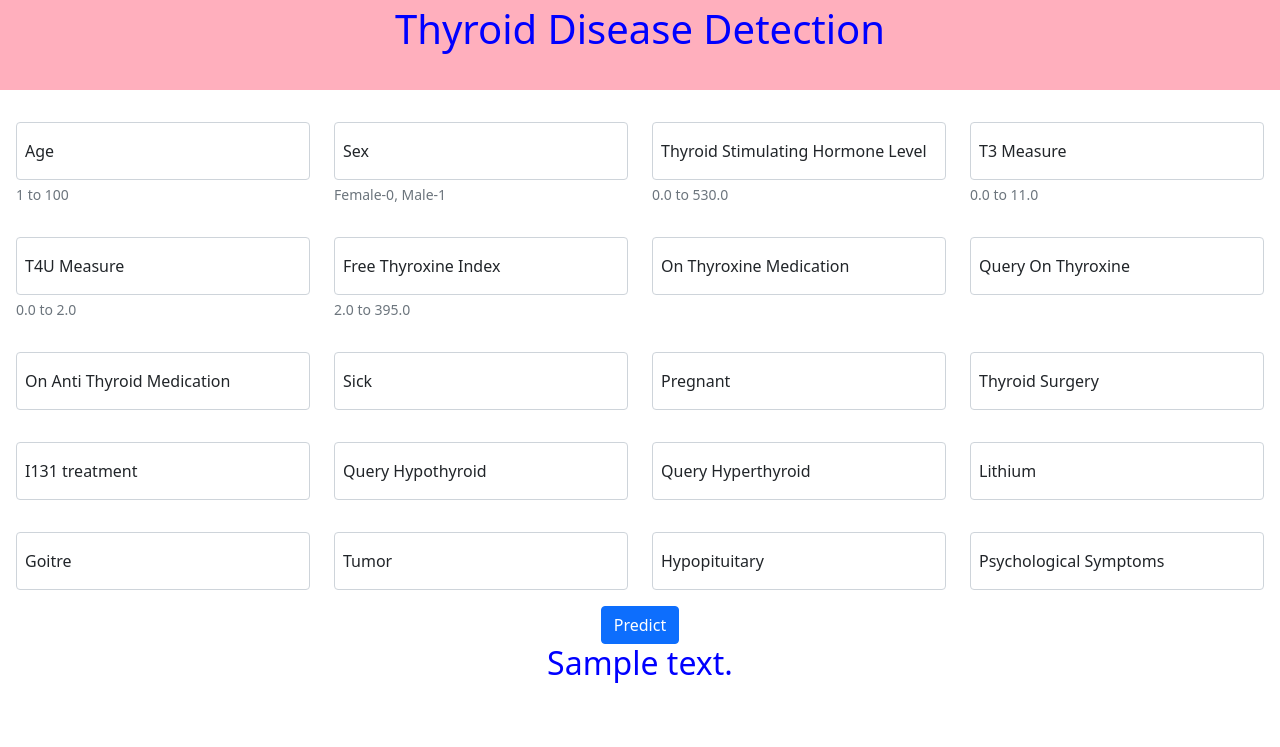
After one commit to ahmadtaquee/thyroid-classification-deployment, a Flask app: template templates/index-others.html in a window 1280 px wide. The commit adds this page. Shown: the top 747 px of the page. Run offline with Flask 2, Linux system fonts and the light colour scheme; the template is opened without the code that fills it: most values are stand-ins (such as "Sample title", 1, 10 or a date in 2020); parts of the project's set-up code (start-up, migrations or seed data) failed here and were passed over; some libraries are stand-ins or nearby versions.

Commit message:
EDA updated

```diff
--- a/main.py
+++ b/main.py
@@ -25,6 +25,7 @@ def home():
 
 @app.route('/predict', methods=['POST'])
 def predict():
+
     db = mongo.db.patient_data_collection
 
     age = float(request.form.get('age', False))
--- /dev/null
+++ b/templates/index-others.html
@@ -0,0 +1,177 @@
+<!DOCTYPE html>
+<html lang="en">
+<head>
+  <!-- Required meta tags -->
+  <meta charset="utf-8">
+  <meta name="viewport" content="width=device-width, initial-scale=1">
+  <link rel="stylesheet" type="text/css" href="{{ url_for('static', filename='css/style.css') }}">
+  <!-- Bootstrap CSS -->
+  <link href="https://cdn.jsdelivr.net/npm/bootstrap@5.1.1/dist/css/bootstrap.min.css" rel="stylesheet" integrity="sha384-F3w7mX95PdgyTmZZMECAngseQB83DfGTowi0iMjiWaeVhAn4FJkqJByhZMI3AhiU" crossorigin="anonymous">
+  <title>Thyroid Detection - Homepage</title>
+</head>
+<body>
+    <div class="wrapper fl">
+        <div class="main">
+            <div class="head">
+                <div style="background-color:#FFAFBD;padding:5px;">
+                    <center>
+                        <h1 style="color:blue">Thyroid Disease Detection</h1><br>
+                    </center>
+                </div>
+
+                <div class="form fl p-3">
+                    <form action="/predict" method="POST" class="row">
+
+                        <div class="form-floating my-3 col-md-3">
+                            <input type="number" name="age"  id="age" placeholder="1-100" step="any"
+                                   class="name-inp form-control" min="1" max="100" required>
+                            <label for="age" class="ms-2">Age</label>
+                            <div class="form-text">1 to 100</div>
+                        </div>
+
+                        <div class="form-floating my-3 col-md-3">
+                            <input type="number" name="sex"  id="sex" placeholder="0-1" step="any"
+                                   class="name-inp form-control" min="0" max="1" required>
+                            <label for="sex" class="ms-2">Sex</label>
+                            <div class="form-text">Female-0, Male-1</div>
+                        </div>
+
+                        <div class="form-floating my-3 col-md-3">
+                            <input type="number" name="TSH"  id="tsh" placeholder="30-150" step="any"
+                                   class="name-inp form-control" min="0.0" max="530.0" required>
+                            <label for="tsh" class="ms-2">Thyroid Stimulating Hormone Level</label>
+                            <div class="form-text">0.0 to 530.0</div>
+                        </div>
+
+                        <div class="form-floating my-3 col-md-3">
+                            <input type="number" name="T3" placeholder="30-150" id="t3" step="any"
+                                   class="name-inp form-control" min="0.0" max="11.0" required>
+                            <label for="t3" class="ms-2">T3 Measure</label>
+                            <div class="form-text">0.0 to 11.0</div>
+                        </div>
+
+                        <div class="form-floating my-3 col-md-3">
+                            <input type="number" name="T4U" placeholder="30-150" id="t4u" step="any"
+                                   class="name-inp form-control" min="0.0" max="2.0" required>
+                            <label for="t4u" class="ms-2">T4U Measure</label>
+                            <div class="form-text">0.0 to 2.0</div>
+                        </div>
+
+                        <div class="form-floating my-3 col-md-3">
+                            <input type="number" name="FTI" placeholder="30-150" id="fti" step="any"
+                            class="name-inp form-control" min="2.0" max="395.0" required>
+                            <label for="fti" class="ms-2">Free Thyroxine Index</label>
+                            <div class="form-text">2.0 to 395.0</div>
+                        </div>
+
+                        <div class="form-floating my-3 col-md-3">
+                            <input type="number" name="onthyroxine" id="on_thyroxine"
+                                   class="name-inp form-control" min="0" max="1" placeholder="True-1, False-0" required>
+                            <label for="on_thyroxine" class="ms-2">On Thyroxine Medication</label>
+                        </div>
+
+                        <div class="form-floating my-3 col-md-3">
+                            <input type="number" name="queryonthyroxine" id="query_on_thyroxine"
+                                   class="name-inp form-control" min="0" max="1" placeholder="True-1, False-0" required>
+                            <label for="query_on_thyroxine" class="ms-2">Query On Thyroxine</label>
+                        </div>
+
+                        <div class="form-floating my-3 col-md-3">
+                            <input type="number" name="onantithyroidmedication" id="on_anti_thyroid_medication"
+                                   class="name-inp form-control" min="0" max="1" placeholder="True-1, False-0" required>
+                            <label for="on_anti_thyroid_medication" class="ms-2">On Anti Thyroid Medication</label>
+                        </div>
+
+                        <div class="form-floating my-3 col-md-3">
+                            <input type="number" name="sick"  id="sick"
+                                   class="name-inp form-control" min="0" max="1" placeholder="True-1, False-0" required>
+                            <label for="sick" class="ms-2">Sick</label>
+                        </div>
+
+                        <div class="form-floating my-3 col-md-3">
+                            <input type="number" name="pregnant" id="pregnant"
+                                   class="name-inp form-control" min="0" max="1" placeholder="True-1, False-0" required>
+                            <label for="pregnant" class="ms-2">Pregnant</label>
+                        </div>
+
+                        <div class="form-floating my-3 col-md-3">
+                            <input type="number" name="thyroidsurgery" id="thyroid_surgery"
+                                   class="name-inp form-control" min="0" max="1" placeholder="True-1, False-0" required>
+                            <label for="thyroid_surgery" class="ms-2">Thyroid Surgery</label>
+                        </div>
+
+                        <div class="form-floating my-3 col-md-3">
+                            <input type="number" name="I131treatment" id="I131_treatment"
+                                   class="name-inp form-control" min="0" max="1" placeholder="True-1, False-0" required>
+                            <label for="I131_treatment" class="ms-2">I131 treatment</label>
+                        </div>
+
+                        <div class="form-floating my-3 col-md-3">
+                            <input type="number" name="queryhypothyroid" id="query_hypothyroid"
+                                   class="name-inp form-control" min="0" max="1" placeholder="True-1, False-0" required>
+                            <label for="query_hypothyroid" class="ms-2">Query Hypothyroid</label>
+                        </div>
+
+                        <div class="form-floating my-3 col-md-3">
+                            <input type="number" name="queryhyperthyroid" id="query_hyperthyroid"
+                                   class="name-inp form-control" min="0" max="1" placeholder="True-1, False-0" required>
+                            <label for="query_hyperthyroid" class="ms-2">Query Hyperthyroid</label>
+                        </div>
+
+                        <div class="form-floating my-3 col-md-3">
+                            <input type="number" name="lithium" id="lithium"
+                                   class="name-inp form-control" min="0" max="1" placeholder="True-1, False-0" required>
+                            <label for="lithium" class="ms-2">Lithium</label>
+                        </div>
+
+                        <div class="form-floating my-3 col-md-3">
+                            <input type="number" name="goitre" id="goitre"
+                                   class="name-inp form-control" min="0" max="1" placeholder="True-1, False-0" required>
+                            <label for="goitre" class="ms-2">Goitre</label>
+                        </div>
+
+                        <div class="form-floating my-3 col-md-3">
+                            <input type="number" name="tumor" id="tumor"
+                                   class="name-inp form-control" min="0" max="1" placeholder="True-1, False-0" required>
+                            <label for="tumor" class="ms-2">Tumor</label>
+                        </div>
+
+                        <div class="form-floating my-3 col-md-3">
+                            <input type="number" name="hypopituitary" id="hypopituitary"
+                                   class="name-inp form-control" min="0" max="1" placeholder="True-1, False-0" required>
+                            <label for="hypopituitary" class="ms-2">Hypopituitary</label>
+                        </div>
+
+                        <div class="form-floating my-3 col-md-3">
+                            <input type="number" name="psych" id="psych"
+                                   class="name-inp form-control" min="0" max="1" placeholder="True-1, False-0" required>
+                            <label for="psych" class="ms-2">Psychological Symptoms</label>
+                        </div>
+
+                        <center><b><input type="submit" name="sb" value="Predict" class="sub btn btn-primary"><br></b></center>
+                    </form>
+
+                    <center>
+                        <h2 style="color:blue;margin-bottom: 50px;"> {{prediction_text}} </h2>
+                    </center>
+
+<!--                    <div class="fixed-bottom bg-info bg-gradient row align-items-center" >-->
+<!--                        <div class="col text-center">-->
+<!--                            <a href="https://www.linkedin.com/in/imupendra/" style="text-decoration: none;"><p style="color:whitesmoke" > Developed by Upendra Kumar</p></a>-->
+<!--                        </div>-->
+
+<!--                        <div class="col text-center">-->
+<!--                            <a href="https://github.com/imkushwaha/Thyroid-Disease-Detection" style="text-decoration: none;"><p style="color:whitesmoke" > Source Code</p></a>-->
+<!--                        </div>-->
+<!--                    </div>-->
+
+                </div>
+            </div>
+        </div>
+    </div>
+
+    <script src="https://cdn.jsdelivr.net/npm/bootstrap@5.1.1/dist/js/bootstrap.bundle.min.js" integrity="sha384-/bQdsTh/da6pkI1MST/rWKFNjaCP5gBSY4sEBT38Q/9RBh9AH40zEOg7Hlq2THRZ" crossorigin="anonymous"></script>
+
+
+</body>
+</html>
```
Also changed, not shown: templates/index.html (+5 -3 lines), 5 other files.
